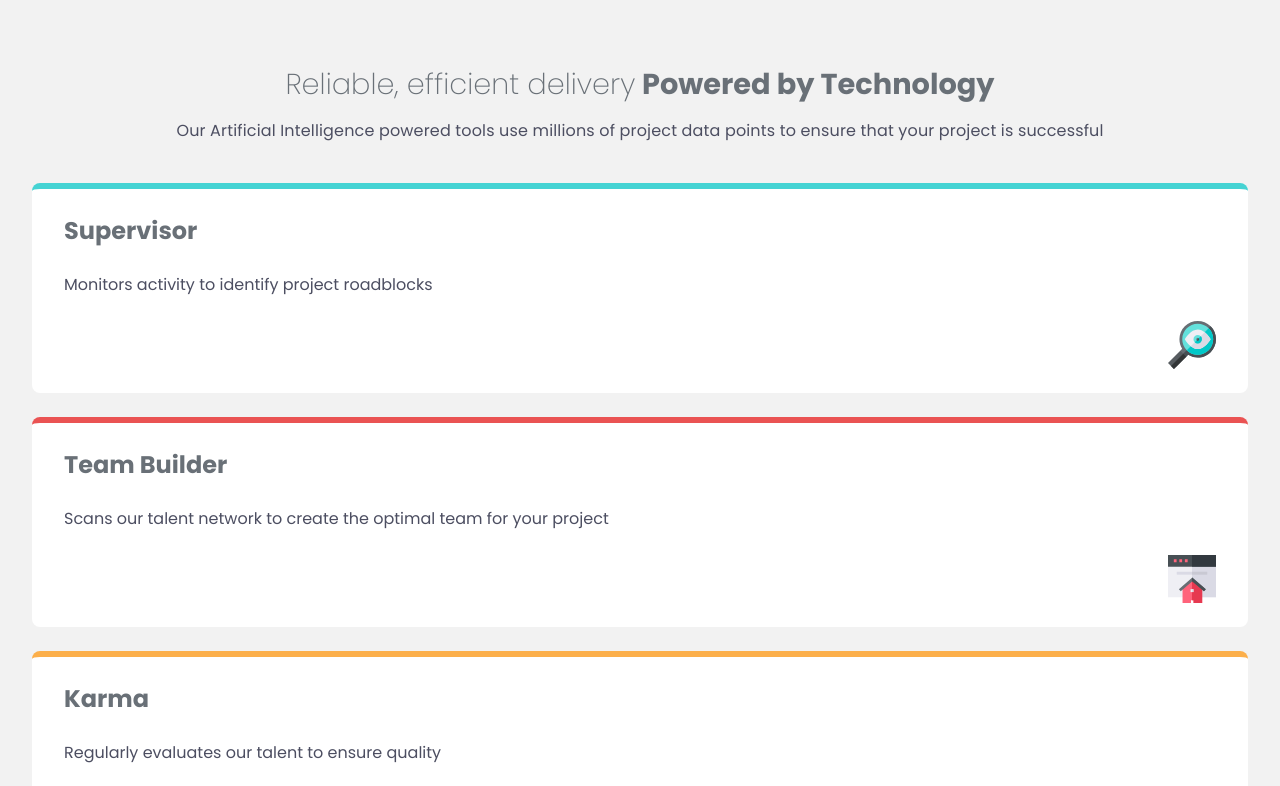
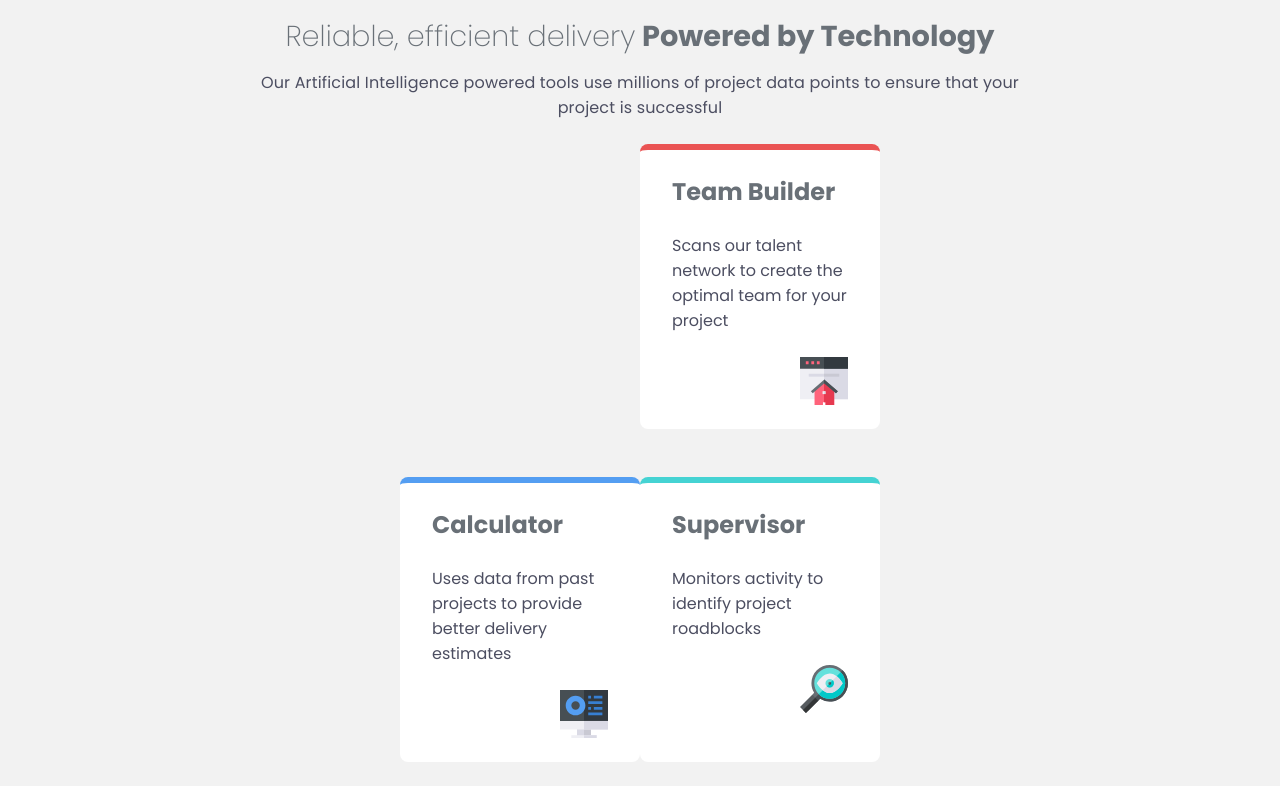
Before and after one commit to userMauro-code/four-card-feature-section-master, a plain HTML site: page index.html in a window 1280 px wide. Shown: the top 786 px of the page. Drawn offline with Linux system fonts and the light colour scheme.

Commit message:
commit grid

```diff
--- a/css/style.css
+++ b/css/style.css
@@ -89,3 +89,42 @@ h1,h2 {
 .card--calculator {
     border-top: .4em solid hsl(212, 86%, 64%);
 }
+
+@media(min-width: 760px) {
+  .main-container {
+    padding: 1em 10em;
+  }
+
+  .title--container {
+    width: 80%;
+    margin: auto;
+  }
+
+  .grid-card {
+    display: grid;
+    grid-template-columns: repeat(4,1fr);
+    grid-template-rows: repeat(3,1fr);
+
+  }
+
+  .card--supervisor {
+    grid-column: 3/4;
+    grid-row: 2/3;
+  }
+
+  .card--calculator {
+    grid-column: 2/3;
+    grid-row: 2/3;
+  }
+
+  .card--builder {
+    grid-column: 3/4;
+    grid-row: 1/2;
+
+  }
+
+  .card--karma {
+    grid-column: 3/4;
+    grid-row: 3/4;
+  }
+}
```
